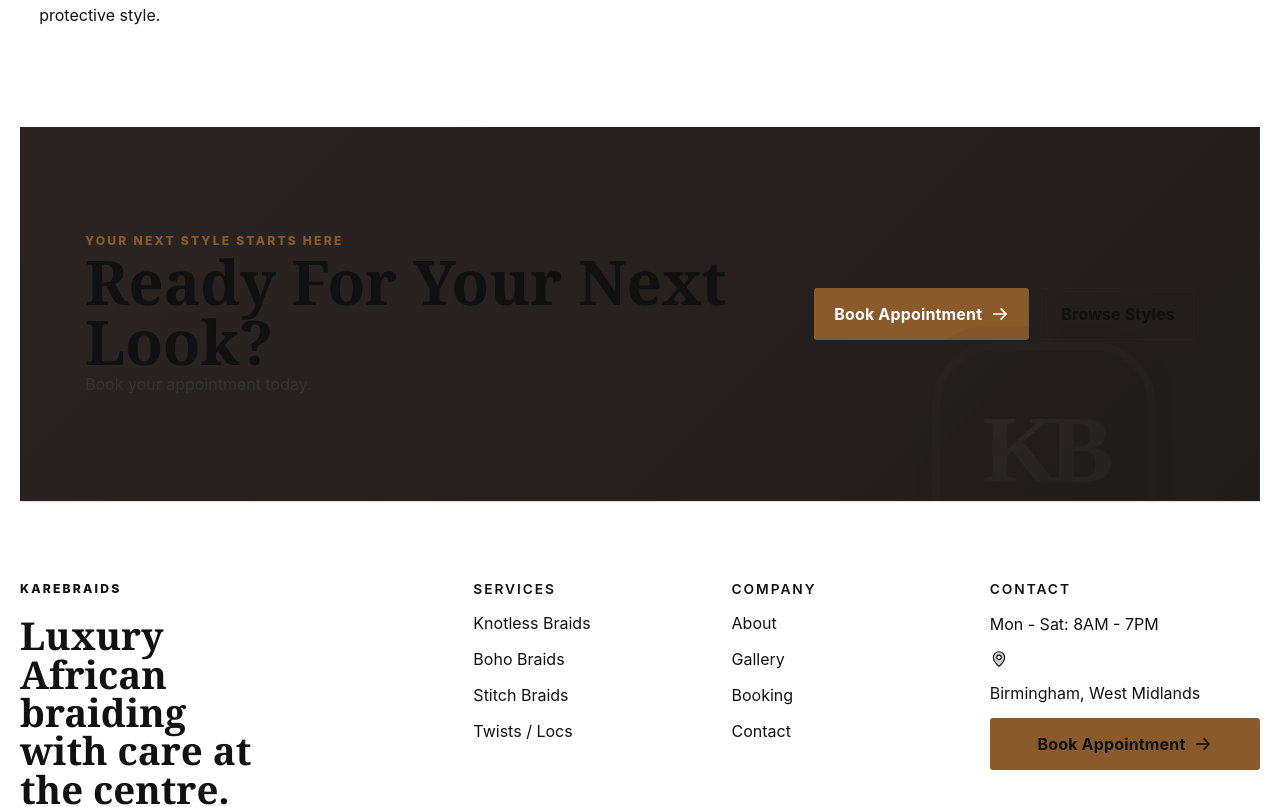
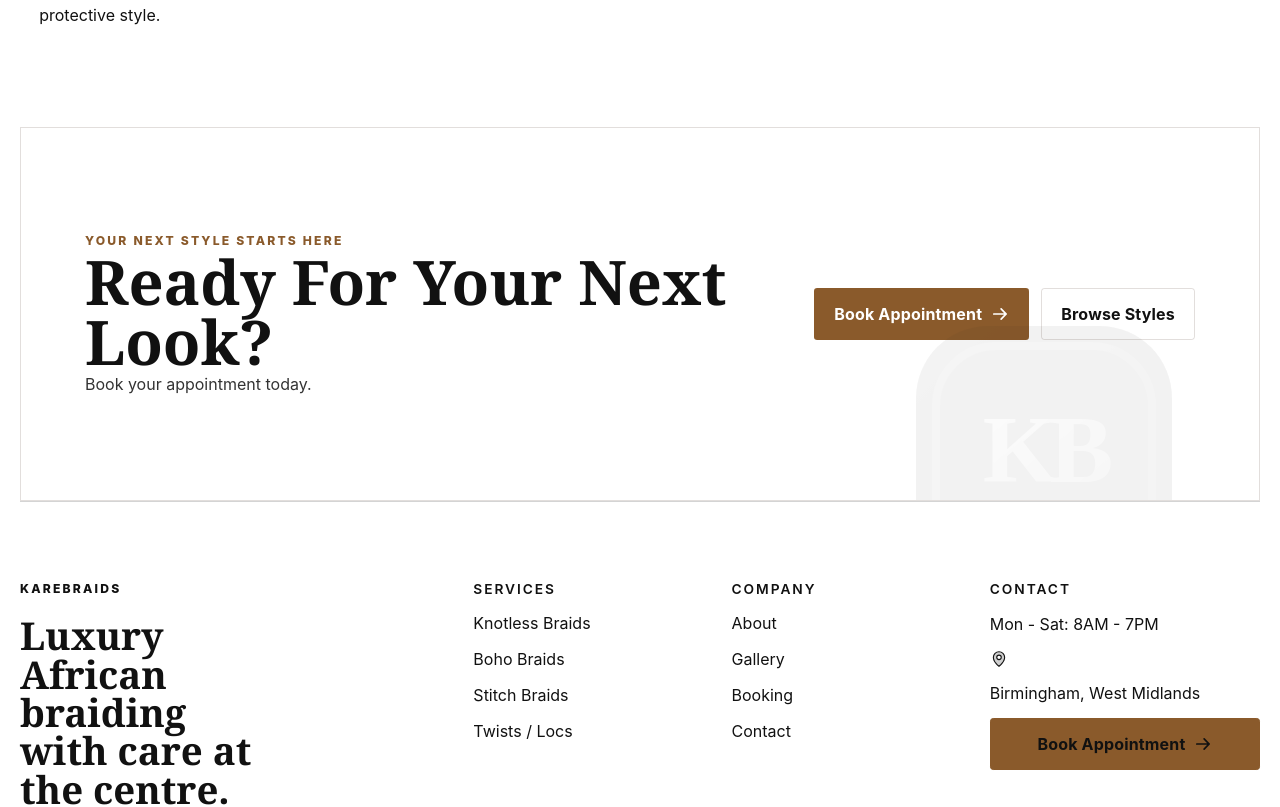
Before and after one commit to kofiarhin/karebraids, a React (Vite) app in the folder client/: page / in a window 1280 px wide. Shown: the part 5645-6452 px from the top of the page. Built offline with nearby package versions, Linux system fonts and the light colour scheme; no server answers.

Commit message:
Force light footer white background and black text

```diff
--- a/client/src/light-theme-solid.css
+++ b/client/src/light-theme-solid.css
@@ -25,6 +25,8 @@
   --theme-cocoa-shell-highlight: var(--light-page-solid);
   --theme-espresso-shell-end: var(--light-page-solid);
   --theme-espresso-ink-solid: var(--light-page-solid);
+  --theme-cocoa-a096: var(--light-page-solid);
+  --theme-espresso-a096: var(--light-page-solid);
   --espresso-noir: var(--light-page-solid);
   --smoked-cocoa: var(--light-page-solid);
   --warm-ivory: var(--light-text-solid);
@@ -34,7 +36,7 @@
   --cream: var(--light-page-solid);
   --white: var(--light-page-solid);
 
-  background: var(--light-page-solid);
+  background: var(--light-page-solid) !important;
 }
 
 :root[data-theme="light"],
@@ -48,30 +50,33 @@
 :root[data-theme="light"] .dark-about-page,
 :root[data-theme="light"] .dark-services-page,
 :root[data-theme="light"] .about-editorial-page,
-:root[data-theme="light"] .luxury-footer {
-  background: var(--light-page-solid);
-  background-image: none;
+:root[data-theme="light"] .luxury-footer,
+:root[data-theme="light"] footer.site-footer,
+:root[data-theme="light"] footer.luxury-footer,
+html[data-theme="light"] footer.site-footer.luxury-footer#contact {
+  background: var(--light-page-solid) !important;
+  background-image: none !important;
 }
 
-:root[data-theme="light"] .luxury-homepage,
 :root[data-theme="light"] .luxury-footer,
-:root[data-theme="light"] .luxury-homepage h1,
-:root[data-theme="light"] .luxury-homepage h2,
-:root[data-theme="light"] .luxury-homepage h3,
-:root[data-theme="light"] .luxury-footer h2,
-:root[data-theme="light"] .luxury-footer h3,
-:root[data-theme="light"] .luxury-footer a,
-:root[data-theme="light"] .footer-brand p,
-:root[data-theme="light"] .footer-column p,
-:root[data-theme="light"] .footer-contact p,
-:root[data-theme="light"] .services-page-header h1,
-:root[data-theme="light"] .services-page-header p,
-:root[data-theme="light"] .service-category-heading h2,
-:root[data-theme="light"] .service-card-heading h3,
-:root[data-theme="light"] .featured-services-intro h2,
-:root[data-theme="light"] .about-hero-copy h1,
-:root[data-theme="light"] .about-section-heading h2,
-:root[data-theme="light"] .about-location-panel h2,
-:root[data-theme="light"] .about-final-cta h2 {
-  color: var(--light-text-solid);
+:root[data-theme="light"] .luxury-footer *,
+html[data-theme="light"] footer.site-footer.luxury-footer#contact,
+html[data-theme="light"] footer.site-footer.luxury-footer#contact * {
+  color: var(--light-text-solid) !important;
 }
+
+:root[data-theme="light"] .luxury-footer {
+  border-top-color: rgba(17, 17, 17, 0.18) !important;
+}
+
+:root[data-theme="light"] .luxury-footer .footer-socials a {
+  border-color: rgba(17, 17, 17, 0.18) !important;
+  background: transparent !important;
+}
+
+:root[data-theme="light"] .luxury-footer .btn,
+:root[data-theme="light"] .luxury-footer .btn-primary {
+  background: var(--color-accent-gold) !important;
+  border-color: var(--color-accent-gold) !important;
+  color: #ffffff !important;
+}
```
